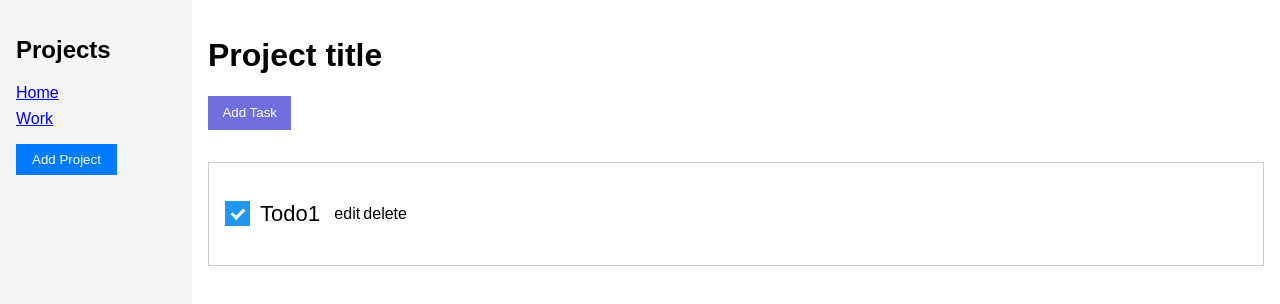
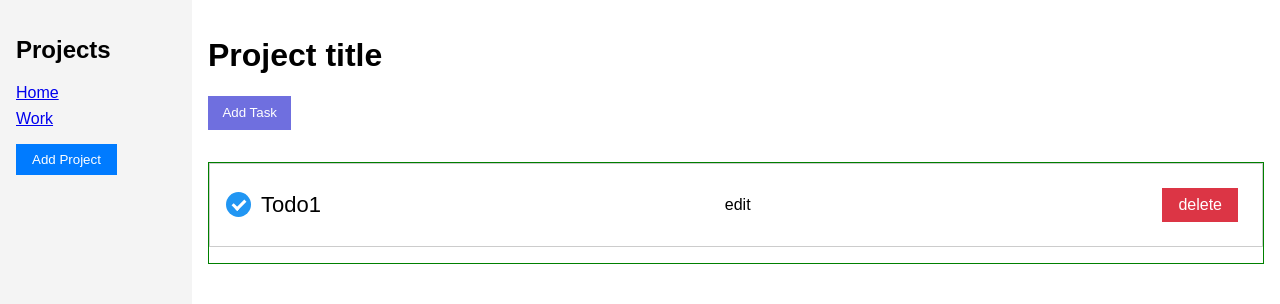
Before and after one commit to GiroFrm/todo-list, a website built with webpack: page src/template.html in a window 1280 px wide. Built offline with nearby package versions, Linux system fonts and the light colour scheme.

Commit message:
style: Style todo element

```diff
--- a/src/style.css
+++ b/src/style.css
@@ -90,6 +90,7 @@ body {
 }
 
 .project-section {
+  border: 1px solid green;
 
    }
 /* Style checkbox*/
@@ -99,16 +100,21 @@ body {
     display: block;
     position: relative;
     padding-left: 35px;
-    margin-bottom: 12px;
+    margin-bottom: 2px;
     cursor: pointer;
     font-size: 22px;
+    padding-block:0;
+    margin-block: 0;
     -webkit-user-select: none;
     -moz-user-select: none;
     -ms-user-select: none;
     user-select: none;
-    cursor: pointer;
   }
 
+  .container >*{
+    padding: 0;
+    margin: 0;
+  }
   /* Hide the browser's default checkbox */
   .container input {
     position: absolute;
@@ -125,6 +131,7 @@ body {
     left: 0;
     height: 25px;
     width: 25px;
+    border-radius: 50%;
     background-color: #eee;
   }
 
@@ -163,10 +170,10 @@ body {
     transform: rotate(45deg);
   }
 
-
   .todo-container {
     display: flex;
     align-items: center;
+    justify-content: space-between;
     border: 1px solid #ccc;
     padding: 1rem;
     margin-bottom: 1rem;
@@ -177,7 +184,8 @@ body {
   }
 
   .todo-header {
-    margin-right: 0.9rem;
+    padding:0;
+    margin: 0;
   }
 
   /* Form addNew Task*/
@@ -185,7 +193,6 @@ body {
   .formAddTodo {
     border: 1px solid grey;
     margin-bottom: 2rem;
-
   }
 
   .date-todo {
@@ -201,6 +208,24 @@ body {
   .addEditTaskform{
     display: flex;
     flex-direction: column;
+  }
 
+    .edit,
+    .todo-delete {
+      margin: 0.5rem;
+      padding: 0.5rem 1rem;
+      background-color: #ffc107;
+      color: white;
+      border: none;
+      cursor: pointer;
+    }
 
-  }
+        .todo-delete {
+          background-color: #dc3545;
+
+        }
+
+        .edit:focus,
+        .todo-delete:focus {
+          outline: 2px solid #0056b3;
+        }
```
